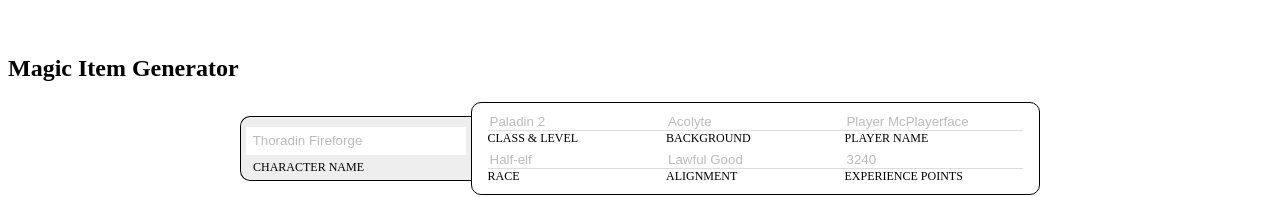
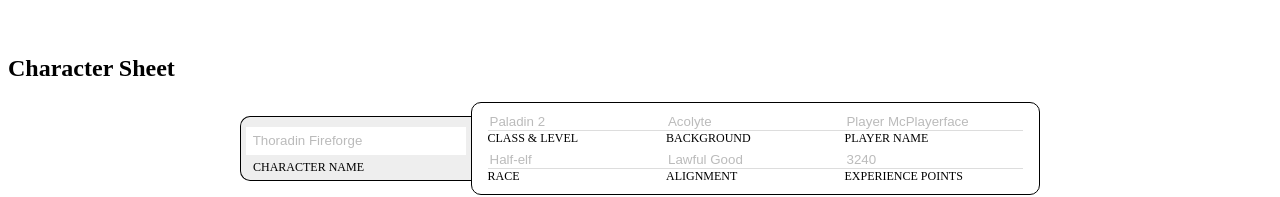
Before and after one commit to DaanJanssen12/MixedBag, a plain HTML site: page pages/sheet.html in a window 1280 px wide. Shown: the part 238-435 px from the top of the page. Drawn offline with Linux system fonts and the light colour scheme; files that its build step writes are made by us from their sources.

Commit message:
Sheet title title

```diff
--- a/pages/sheet.html
+++ b/pages/sheet.html
@@ -19,7 +19,7 @@
 	  <div class="col-12">
 		<div class="row justify-content-center">
 		  <div class="col-md-7 text-center hero-text">
-			<h1 data-aos="fade-up" data-aos-delay="">Magic Item Generator</h1>
+			<h1 data-aos="fade-up" data-aos-delay="">Character Sheet</h1>
 		  </div>
 		</div>
 	  </div>
```
